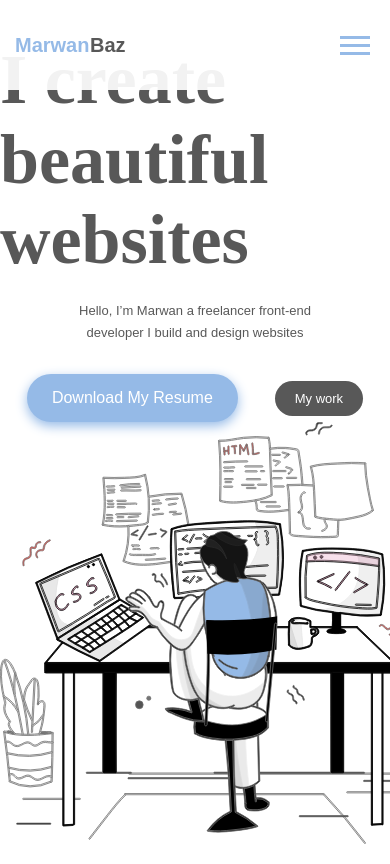
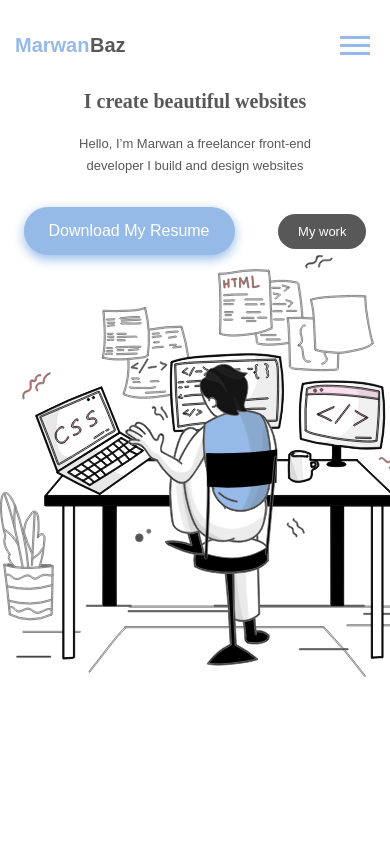
Before and after one commit to MarwanBz/portfolio-v2, a React (Vite) app: page / in a window 390 px wide. Built offline with nearby package versions, Linux system fonts and the light colour scheme.

Commit message:
feat: create readme file and create under building branch

```diff
--- a/src/assets/styles/global.scss
+++ b/src/assets/styles/global.scss
@@ -1,17 +1,14 @@
-
 // variables
-$primary-color: #95BAE7;
+$primary-color: #95bae7;
 $primary-light: #b0d0f7;
 $secondary-color: #585858;
 $secondary-light: #8a8a8a;
 $section-padding: 100px 0;
 
-
-html {
-  scroll-behavior: smooth;
-  overflow-x: hidden;
-}
-
+$screen-sm: 600px;
+$screen-md: 768px;
+$screen-lg: 992px;
+$screen-xl: 1200px;
 *,
 *::before,
 *::after {
@@ -25,13 +22,12 @@ html {
   text-decoration: none;
 }
 
-
 body {
   font-family: Arial;
 }
 
 p {
-  color: var(--secondary-dark);
+  color: $secondary-color;
 }
 
 .container {
@@ -43,18 +39,16 @@ p {
 /* ?media queries */
 /* Small */
 @media (min-width: 768px) {
-
   .container {
     width: 750px;
   }
 }
 
-@media (max-width: 767px) {
-
+@media (max-width: $screen-md) {
   body {
     overflow-x: hidden;
   }
-   header {
+  header {
     position: fixed !important;
     top: 0;
     z-index: 99999999999;
@@ -63,6 +57,15 @@ p {
   header .container {
     flex-direction: column;
     min-height: 90px;
+  }
+
+  .btn-landing {
+    display: flex;
+    flex-direction: row;
+    align-items: center;
+    gap: 10px;
+    flex-wrap: wrap;
+    justify-content: center;
   }
 }
 
@@ -73,14 +76,13 @@ p {
 }
 
 /* Large */
-@media (min-width: 1200px) {
+@media (min-width: $screen-xl) {
   .container {
     width: 1170px;
   }
-
 }
 
-@media (max-width: 600px) {
+@media (max-width: $screen-sm) {
   body {
     font-size: 13px;
   }
@@ -112,16 +114,23 @@ p {
     justify-content: space-evenly;
   }
 
- section .landing .container .landing-right {
+  .landing .container .landing-left {
+    margin-top: 50px;
+  }
+  .landing .container .landing-left h1 {
+    font-size: 20px !important;
+  }
+
+  section .landing .container .landing-right {
     width: 100%;
   }
 
- section .landing .container .landing-right .svg {
+  section .landing .container .landing-right .svg {
     height: 50vh;
     width: 100vw;
   }
 
- section .landing .container .landing-left {
+  section .landing .container .landing-left {
     width: 100%;
     display: flex;
     flex-direction: column;
@@ -130,7 +139,7 @@ p {
     justify-content: center;
   }
 
- section .landing .container .landing-left .btn-landing {
+  section .landing .container .landing-left .btn-landing {
     display: flex;
     width: 100%;
     align-items: center;
@@ -138,6 +147,5 @@ p {
     justify-content: space-evenly;
   }
 
-
   /* !end of landing */
 }
```
Also changed, not shown: src/components/LandingPage/index.jsx (+2 -5 lines), src/assets/images/web-development-bw.svg.
